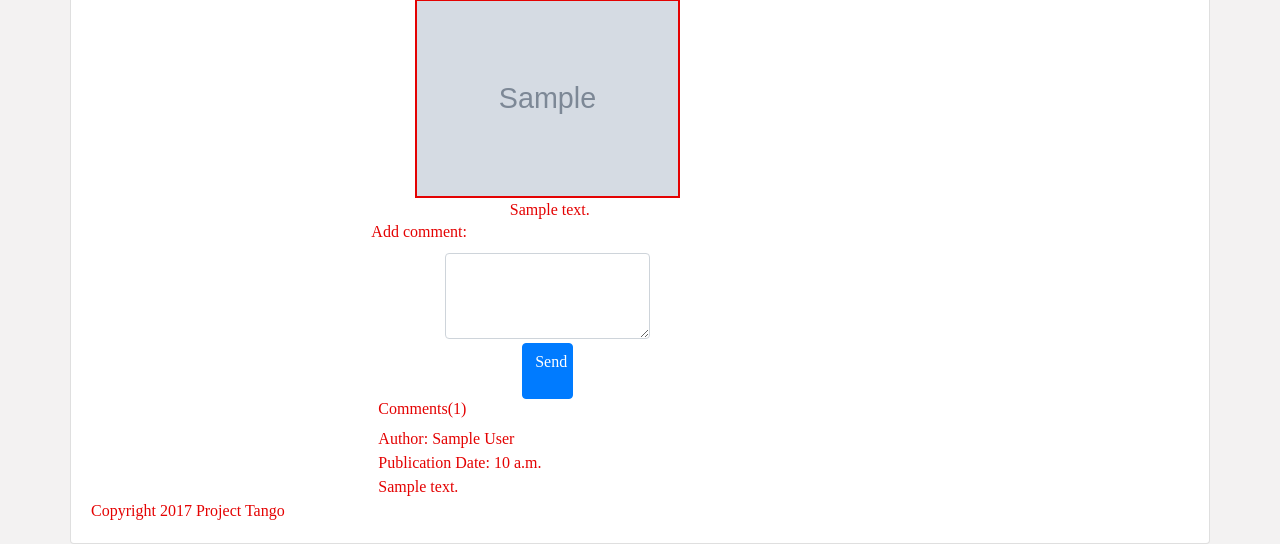
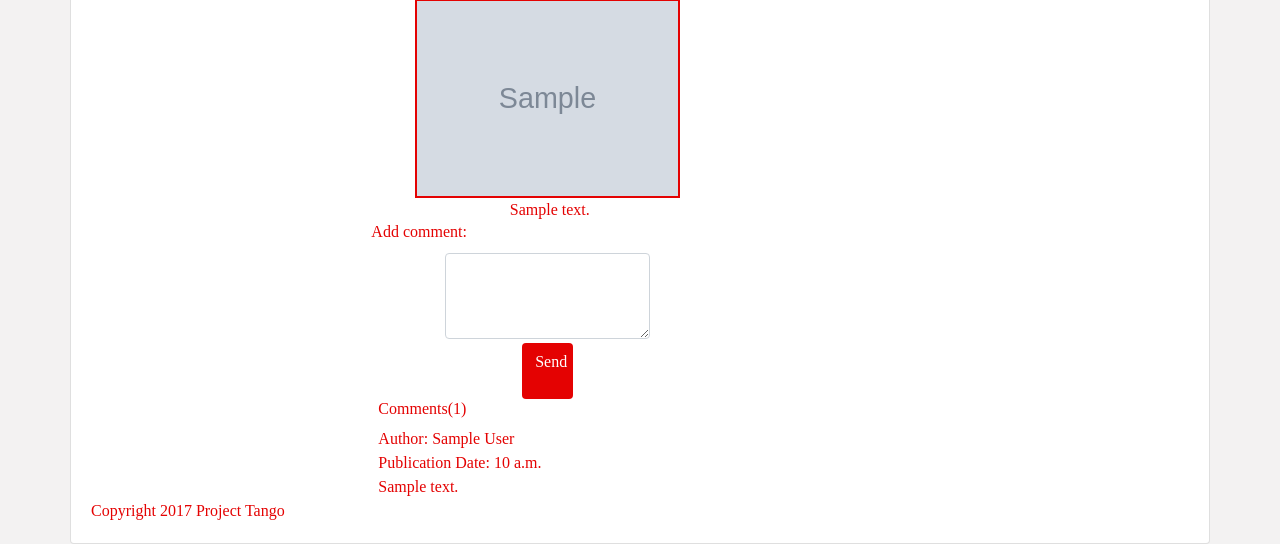
Before and after one commit to stPhoenix/projecttango, a Django app: page /news/detail/1/ in a window 1280 px wide. Shown: the part 462-1006 px from the top of the page. Run offline with Django 3.2, Linux system fonts and the light colour scheme; tables that the repository leaves empty hold one stand-in row (values such as "Sample post"); grey boxes marked "Sample" are stand-in pictures; some libraries are stand-ins or nearby versions; some web fonts are replaced.

Commit message:
The send button color changed from blue to red

```diff
--- a/project/news/templates/news/base_v0/detail.html
+++ b/project/news/templates/news/base_v0/detail.html
@@ -41,7 +41,7 @@
                   <div class="form-group my-1">
                    <textarea class="form-control" name="comment_text" rows="3"></textarea>
                   </div>
-                    <button type="submit" class="btn btn-primary w-25 pb-4 align-self-center" value="Send">
+                    <button type="submit" class="btn btn-red w-25 pb-4 align-self-center" value="Send">
                       Send
                     </button>
                   </form>
```
